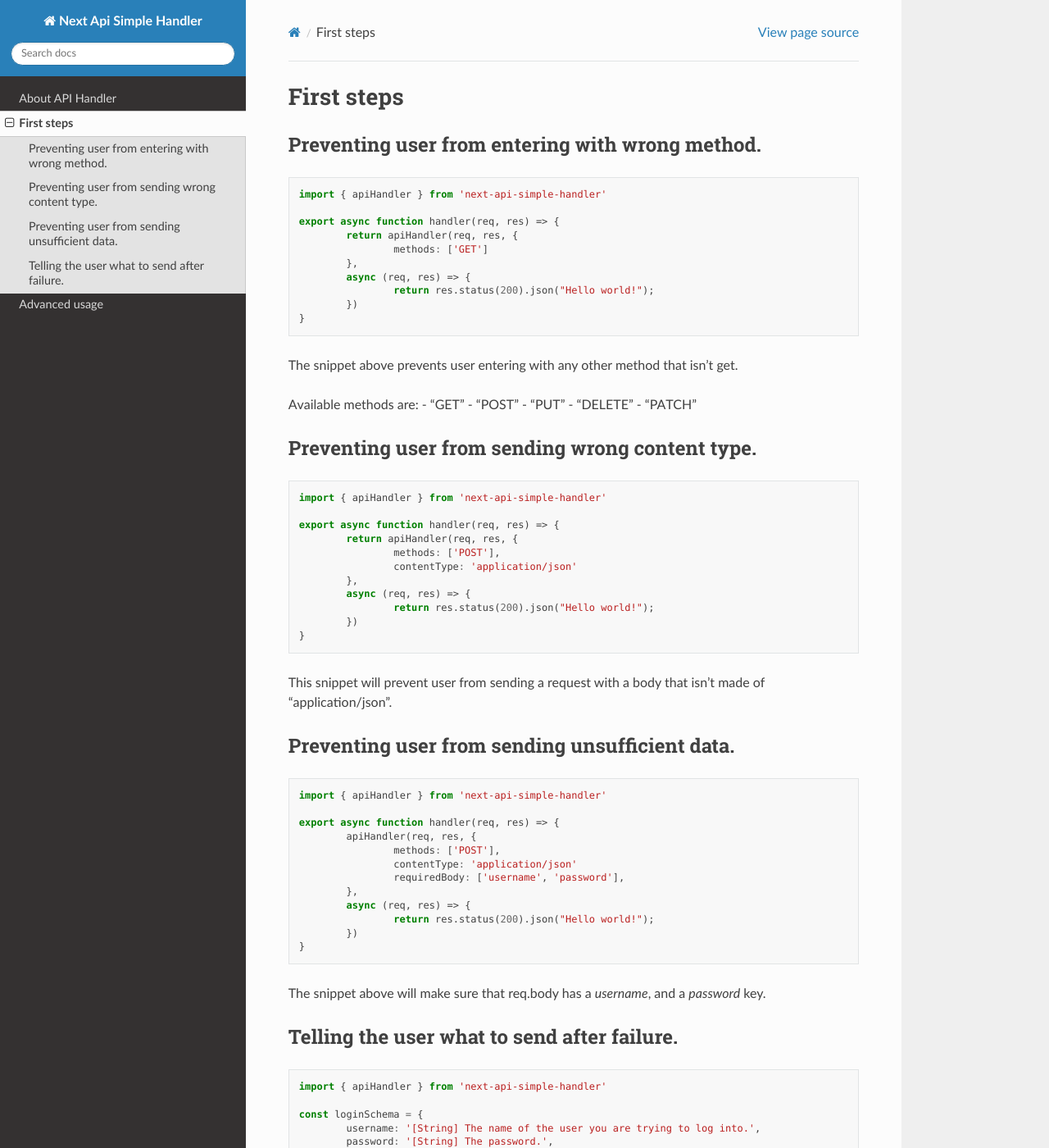
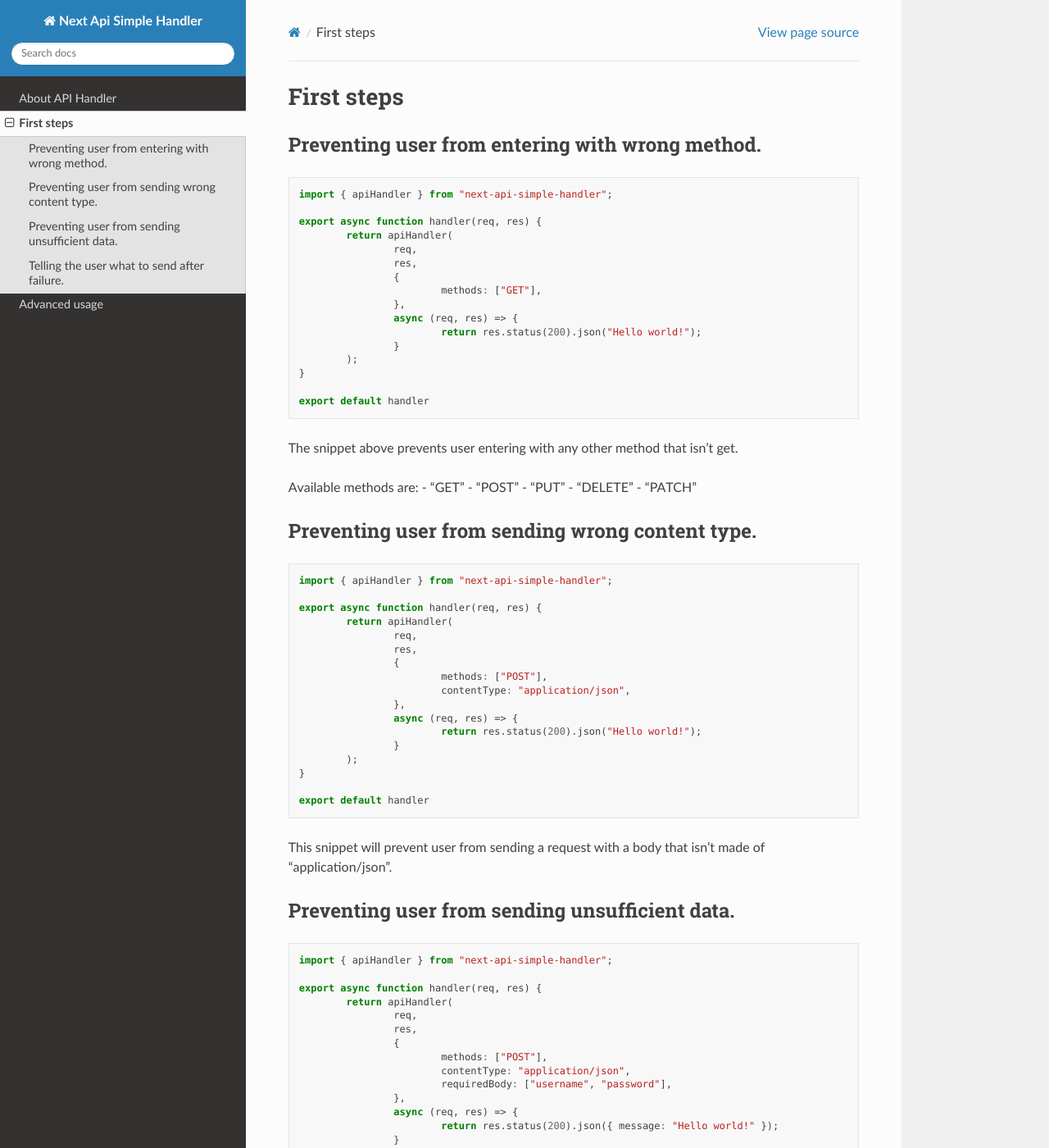
Before and after one commit to mikolertesx/next-api-simple-handler, a Sphinx documentation site: the page built from docs/first-steps.rst, in a window 1280 px wide and 1400 px high. Shown: the whole window at 82% size. Built offline with Sphinx 7.4.7 and the Read the Docs theme 2.0.0, drawn with Linux system fonts in a browser that asks for light colours; some of the changed text lies outside the part shown.

Commit message:
Changed the rst file

```diff
--- a/docs/first-steps.rst
+++ b/docs/first-steps.rst
@@ -5,16 +5,22 @@ Preventing user from entering with wrong method.
 -------------------------------------------------
 .. code-block:: js
 
-	import { apiHandler } from 'next-api-simple-handler'
+	import { apiHandler } from "next-api-simple-handler";
 
-	export async function handler(req, res) => {
-		return apiHandler(req, res, {
-			methods: ['GET']
-		},
-		async (req, res) => {
-			return res.status(200).json("Hello world!");
-		})
+	export async function handler(req, res) {
+		return apiHandler(
+			req,
+			res,
+			{
+				methods: ["GET"],
+			},
+			async (req, res) => {
+				return res.status(200).json("Hello world!");
+			}
+		);
 	}
+
+	export default handler
 
 The snippet above prevents user entering with any other method that isn't get.
 
@@ -30,17 +36,23 @@ Preventing user from sending wrong content type.
 
 .. code-block:: js
 
-	import { apiHandler } from 'next-api-simple-handler'
+	import { apiHandler } from "next-api-simple-handler";
 
-	export async function handler(req, res) => {
-		return apiHandler(req, res, {
-			methods: ['POST'],
-			contentType: 'application/json'
-		},
-		async (req, res) => {
-			return res.status(200).json("Hello world!");
-		})
+	export async function handler(req, res) {
+		return apiHandler(
+			req,
+			res,
+			{
+				methods: ["POST"],
+				contentType: "application/json",
+			},
+			async (req, res) => {
+				return res.status(200).json("Hello world!");
+			}
+		);
 	}
+
+	export default handler
 
 This snippet will prevent user from sending a request with a body that isn't made of "application/json".
 
@@ -49,18 +61,25 @@ Preventing user from sending unsufficient data.
 
 .. code-block:: js
 
-	import { apiHandler } from 'next-api-simple-handler'
+	import { apiHandler } from "next-api-simple-handler";
 
-	export async function handler(req, res) => {
-		apiHandler(req, res, {
-			methods: ['POST'],
-			contentType: 'application/json'
-			requiredBody: ['username', 'password'],
-		},
-		async (req, res) => {
-			return res.status(200).json("Hello world!");
-		})
+	export async function handler(req, res) {
+		return apiHandler(
+			req,
+			res,
+			{
+				methods: ["POST"],
+				contentType: "application/json",
+				requiredBody: ["username", "password"],
+			},
+			async (req, res) => {
+				return res.status(200).json({ message: "Hello world!" });
+			}
+		);
 	}
+
+	export default handler;
+
 
 The snippet above will make sure that req.body has a *username*, and a *password* key.
 
@@ -77,7 +96,7 @@ Telling the user what to send after failure.
 	}
 
 	export default async function handler(req, res) {
-		apiHandler(
+		return apiHandler(
 				req,
 				res,
 				{
```
Also changed, not shown: docs/advanced-usage.rst (+25 -13 lines).
